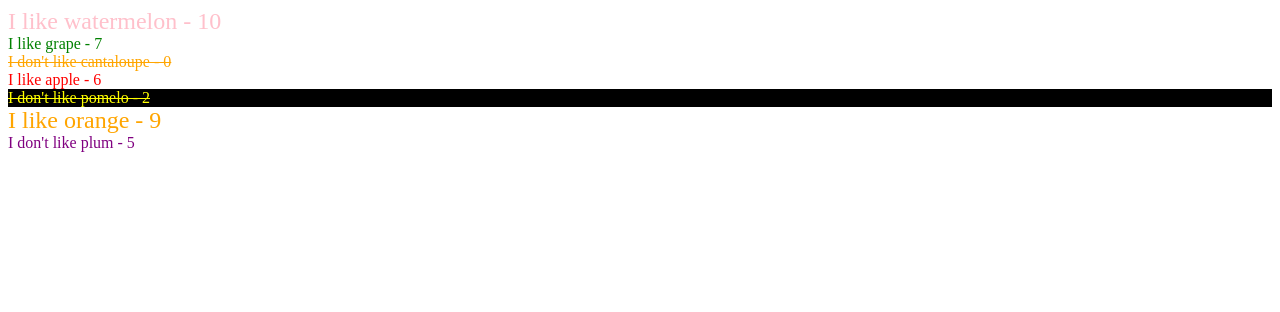
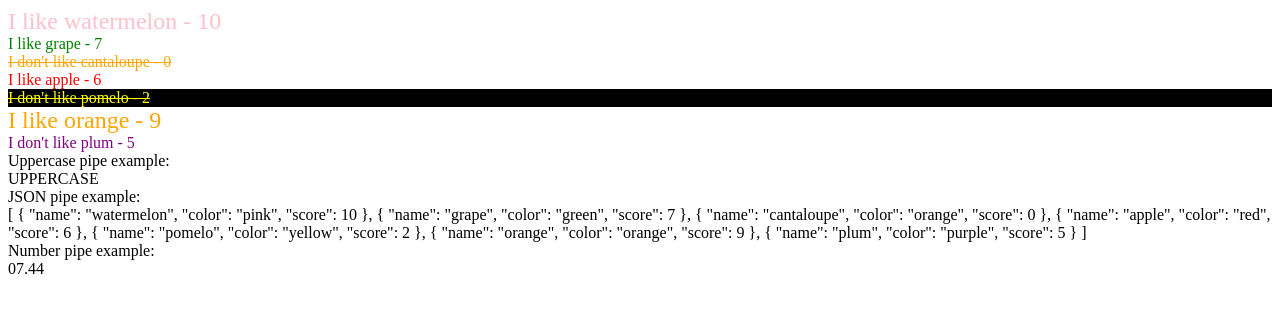
Before and after one commit to AutSoft/angular-introduction2, an Angular app: page / in a window 1280 px wide. Shown: the top 312 px of the page. Built offline with nearby package versions, Linux system fonts and the light colour scheme.

Commit message:
built-in pipe demo added

```diff
--- a/src/app/app.component.html
+++ b/src/app/app.component.html
@@ -6,3 +6,17 @@
     I don't like {{fruit.name}} - {{fruit.score}}
   </ng-template>
 </div>
+<div>
+  Uppercase pipe example:
+</div>
+{{'uppercase' | uppercase}}
+
+<div>
+  JSON pipe example:
+</div>
+{{fruits | json}}
+
+<div>
+  Number pipe example:
+</div>
+{{7.4445554 | number:'2.2-2'}}
```
